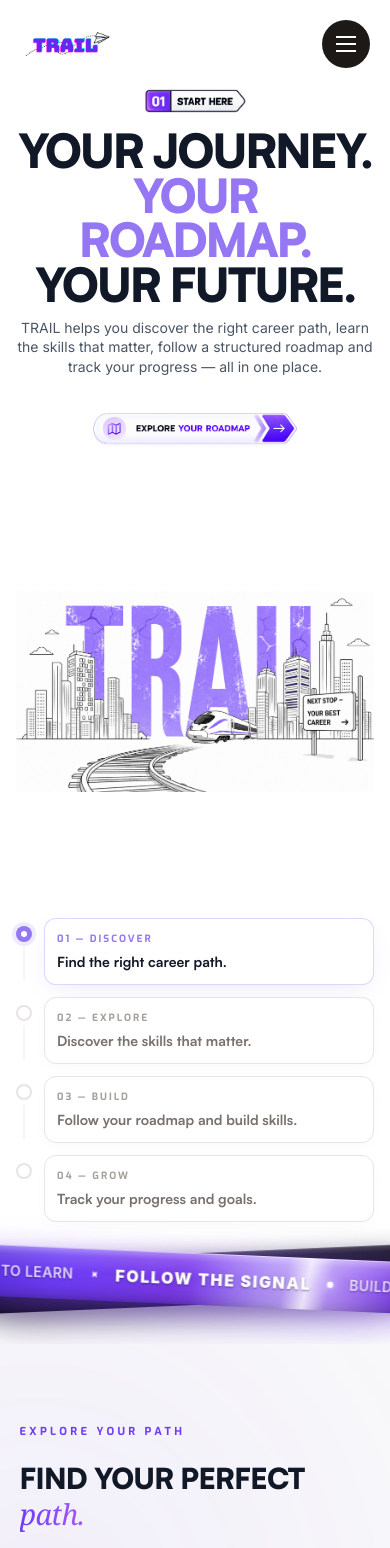
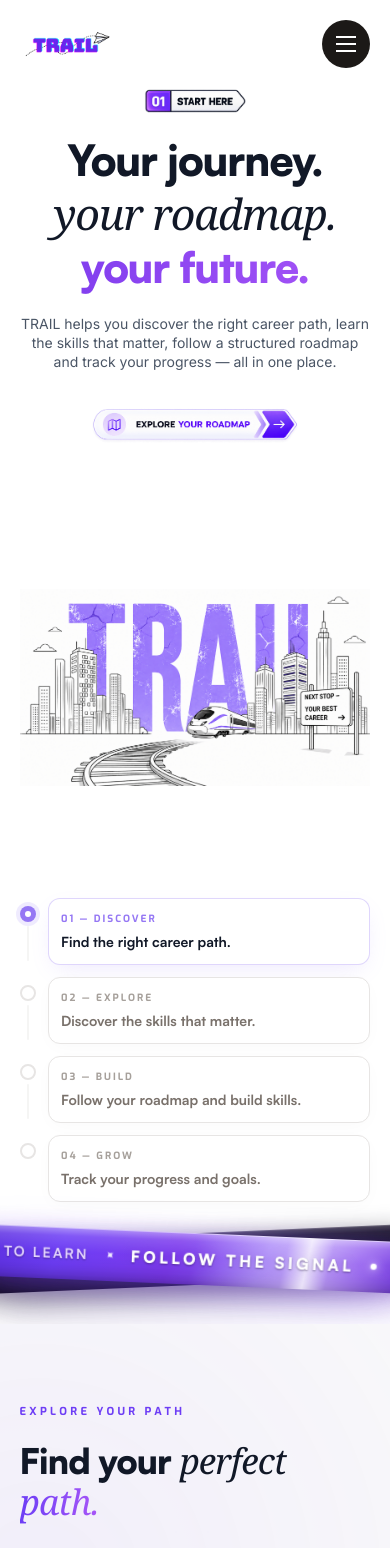
Before and after one commit to shobhitasthana1/trail-career-roadmap, a React (Vite) app in the folder trail-frontend/: page / in a window 390 px wide. Shown: the top 1548 px of the page. Built offline with nearby package versions, Linux system fonts and the light colour scheme.

Commit message:
refactor: align hero container with navbar, refine editorial headings across sections, and polish section 3 typography

```diff
--- a/trail-frontend/src/components/Section4/Section4.jsx
+++ b/trail-frontend/src/components/Section4/Section4.jsx
@@ -53,8 +53,8 @@ const Section4 = () => {
             Where Trail Excels
           </span>
 
-          <h2 className="feature-reveal font-satoshi text-[clamp(1.8rem,3.5vw,3.5rem)] lg:text-[4rem] font-black tracking-tight text-[#0F172A] mt-2 md:whitespace-nowrap">
-            EXPLORE THE POWERFUL{" "}
+          <h2 className="feature-reveal font-sans text-[clamp(1.8rem,3.5vw,3.5rem)] lg:text-[4rem] font-bold tracking-tight text-[#0F172A] mt-2 md:whitespace-nowrap">
+            Explore the powerful{" "}
             <span className="bg-gradient-to-r from-[#7C3AED] to-[#A855F7] bg-clip-text text-transparent italic font-serif font-normal lowercase">
               features.
             </span>
--- a/trail-frontend/src/components/hero/Hero.jsx
+++ b/trail-frontend/src/components/hero/Hero.jsx
@@ -134,9 +134,9 @@ const Hero = () => {
   return (
     <div
       ref={heroSectionRef}
-      /* Yahan padding-bottom ko pb-0 kiya hai taaki neeche gap na bache */
-      className="w-full min-h-screen lg:h-screen lg:max-h-screen px-4 sm:px-6 md:px-8 lg:px-10 pt-20 sm:pt-24 md:pt-24 lg:pt-20 pb-0 font-inter bg-white flex flex-col justify-center gap-4 lg:gap-0 overflow-x-hidden"
+      className="w-full min-h-screen lg:h-screen lg:max-h-screen px-5 sm:px-8 md:px-12 lg:px-20 pt-20 sm:pt-24 md:pt-24 lg:pt-20 pb-0 font-inter bg-white flex flex-col justify-center gap-4 lg:gap-0 overflow-x-hidden"
     >
+      <div className="w-full max-w-[1400px] mx-auto flex flex-col justify-center flex-1">
         <div className="flex flex-col w-full lg:flex-row lg:justify-between lg:items-center gap-6 lg:gap-4">
           <div className="flex flex-col items-center text-center lg:items-start lg:text-left w-full max-w-[560px] mx-auto lg:mx-0 lg:max-w-none mt-1 sm:mt-2 lg:w-[45%] relative z-10">
             <img
@@ -145,16 +145,17 @@ const Hero = () => {
               alt="Start Here"
             />
 
-          <div className="flex flex-col gap-0 w-full">
-            {["YOUR JOURNEY.", "YOUR ROADMAP.", "YOUR FUTURE."].map((text, i) => (
-              <h1
-                key={i}
-                className={`w-full font-satoshi text-[12vw] sm:text-[9vw] md:text-[6.5vw] lg:text-[3.6vw] xl:text-[3.4vw] font-black leading-[0.95] sm:leading-[0.9] tracking-tighter transition-all duration-500 ease-[cubic-bezier(0.25,1,0.5,1)] lg:hover:font-exo lg:hover:italic lg:hover:text-transparent lg:hover:translate-x-4 cursor-default
-                ${i === 1 ? "text-[#9577F4] lg:hover:[-webkit-text-stroke:2px_#9577F4]" : "text-[#111827] lg:hover:[-webkit-text-stroke:2px_#111827]"}`}
-              >
-                {text}
+            {/* Editorial Multi-Line Heading */}
+            <div className="flex flex-col gap-1 w-full py-2">
+              <h1 className="w-full font-satoshi text-[11vw] sm:text-[8.5vw] md:text-[6vw] lg:text-[3.4vw] xl:text-[3.2vw] font-black leading-[1.1] tracking-tight text-[#111827] transition-all duration-500 ease-out lg:hover:text-[#7C3AED] lg:hover:translate-x-3 cursor-default">
+                Your journey.
               </h1>
-            ))}
+              <h1 className="w-full font-serif italic font-normal text-[11vw] sm:text-[8.5vw] md:text-[6vw] lg:text-[3.4vw] xl:text-[3.2vw] leading-[1.1] tracking-tight text-[#111827] my-0.5 transition-all duration-500 ease-out lg:hover:text-[#A855F7] lg:hover:translate-x-3 cursor-default">
+                your roadmap.
+              </h1>
+              <h1 className="w-full font-satoshi text-[11vw] sm:text-[8.5vw] md:text-[6vw] lg:text-[3.4vw] xl:text-[3.2vw] font-black leading-[1.1] tracking-tight bg-gradient-to-r from-[#7C3AED] to-[#A855F7] bg-clip-text text-transparent pb-1 transition-all duration-500 ease-out lg:hover:translate-x-3 cursor-default">
+                your future.
+              </h1>
             </div>
 
             <p className="w-full mt-3 sm:mt-4 lg:mt-3 text-sm sm:text-base lg:text-base leading-snug text-gray-600 max-w-[420px] lg:max-w-none lg:w-4/5 font-inter">
@@ -274,6 +275,7 @@ const Hero = () => {
           </div>
         </div>
       </div>
+    </div>
   );
 };
 
--- a/trail-frontend/src/components/hero/Section1Marquee.jsx
+++ b/trail-frontend/src/components/hero/Section1Marquee.jsx
@@ -42,10 +42,10 @@ const TrackContent = ({ items, palette }) => (
           <div key={`${r}-${i}`} className="flex items-center">
             <span
               className={
-                "mx-4 sm:mx-6 md:mx-8 lg:mx-10 font-sans uppercase whitespace-nowrap " +
+                "mx-4 sm:mx-6 md:mx-8 lg:mx-10 font-satoshi uppercase whitespace-nowrap " +
                 (isPrimary
-                  ? "text-base sm:text-lg md:text-xl font-black tracking-widest"
-                  : "text-sm sm:text-base md:text-lg font-semibold tracking-wide")
+                  ? "text-base sm:text-lg md:text-xl font-black tracking-[0.2em]"
+                  : "text-sm sm:text-base md:text-lg font-bold tracking-[0.15em]")
               }
               style={{
                 color: isPrimary ? palette.primaryText : palette.secondaryText,
--- a/trail-frontend/src/components/section2/Section2.jsx
+++ b/trail-frontend/src/components/section2/Section2.jsx
@@ -79,7 +79,6 @@ const Section2 = () => {
   return (
     <section
       ref={sectionRef}
-      // Fixed: Changed rounded-t-[2.5rem] to rounded-none so top corners are completely flat and flush
       className="relative flex min-h-svh w-full flex-col overflow-hidden rounded-none bg-[#FAFAFA] pt-8"
     >
       <div className="pointer-events-none absolute inset-0 opacity-[0.06] [background:radial-gradient(circle_at_10%_20%,#6D3DF5_0,transparent_50%),radial-gradient(circle_at_90%_80%,#A855F7_0,transparent_50%)]" />
@@ -100,13 +99,19 @@ const Section2 = () => {
       <div className="relative mx-auto flex w-[90%] max-w-[1300px] flex-1 flex-col justify-center">
         <div className="grid w-full grid-cols-1 items-center gap-12 py-12 lg:grid-cols-[0.9fr_1.1fr] lg:gap-8 lg:py-6">
           <div className="flex flex-col items-start gap-5 lg:max-w-[500px] lg:gap-6">
+
+            {/* Clean Tagline */}
             <span className="s2-reveal flex items-center font-exo text-[11px] font-bold uppercase tracking-[0.3em] text-[#6D3DF5] md:text-xs">
               Explore Your Path
             </span>
 
-            <h2 className="s2-reveal font-satoshi text-[clamp(1.8rem,3.5vw,3.5rem)] lg:text-[4rem] font-black leading-tight tracking-tight text-[#111827]">
-              FIND YOUR PERFECT{" "}
-              <span className="bg-gradient-to-r from-[#6D3DF5] to-[#A855F7] bg-clip-text text-transparent italic font-serif font-normal lowercase">
+            {/* Balanced Editorial Heading with Gradient & Italic Serif */}
+            <h2 className="s2-reveal font-satoshi text-[clamp(2.2rem,4vw,3.8rem)] font-black leading-[1.15] tracking-tight text-[#111827]">
+              <span>Find your</span>{" "}
+              <span className="font-serif italic font-normal text-[#111827]">
+                perfect{" "}
+              </span>
+              <span className="bg-gradient-to-r from-[#6D3DF5] to-[#A855F7] bg-clip-text text-transparent font-serif italic font-normal pb-1 inline-block">
                 path.
               </span>
             </h2>
--- a/trail-frontend/src/components/section3/Section3.jsx
+++ b/trail-frontend/src/components/section3/Section3.jsx
@@ -39,8 +39,9 @@ const Section3 = () => {
           trigger: sectionRef.current,
           start: "top top",
           end: "+=1200%",
+          pin: true,
+          pinSpacing: true,
           scrub: 2.5,
-          pin: true,
           anticipatePin: 1,
           invalidateOnRefresh: true,
           fastScrollEnd: true,
@@ -192,7 +193,6 @@ const Section3 = () => {
   return (
     <section
       ref={sectionRef}
-
       className="relative w-full h-screen overflow-hidden bg-[#F8F8FA] z-30"
     >
       <img
@@ -215,6 +215,7 @@ const Section3 = () => {
           THREE SIMPLE STEPS
         </span>
 
+        {/* How It Works Heading - Kept Original Standard Style */}
         <h1
           ref={heading1Ref}
           className="text-[clamp(3rem,8vw,8rem)] leading-[0.9] font-satoshi font-black tracking-[-0.04em] text-center whitespace-nowrap text-white drop-shadow-[0_8px_32px_rgba(0,0,0,0.5)]"
@@ -251,11 +252,15 @@ const Section3 = () => {
             ref={text2WrapperRef}
             className="absolute inset-0 z-10 flex flex-col items-center justify-center pointer-events-none gap-4 md:gap-6 px-4 bg-[radial-gradient(circle_at_center,rgba(14,10,26,0.92)_0%,rgba(14,10,26,0.6)_40%,rgba(14,10,26,0)_80%)]"
           >
+            {/* Editorial Styled Second Heading */}
             <h1
               ref={heading2Ref}
-              className="text-[clamp(2.5rem,8vw,7.5rem)] leading-none font-satoshi font-black tracking-tighter text-center bg-clip-text text-transparent bg-gradient-to-br from-white via-white to-[#C4B5FD] drop-shadow-[0_4px_32px_rgba(124,58,237,0.2)]"
+              className="text-[clamp(2.2rem,6vw,6rem)] leading-[1.15] font-satoshi font-black tracking-tight text-center text-white drop-shadow-[0_4px_32px_rgba(124,58,237,0.2)]"
             >
-              PICK YOUR GOAL.
+              <span>Pick your</span>{" "}
+              <span className="font-serif italic font-normal text-[#C4B5FD]">
+                goal.
+              </span>
             </h1>
             <p
               ref={label2Ref}
@@ -295,7 +300,6 @@ const Section3 = () => {
 
       <div className="final-text-reveal h-full w-full absolute top-0 z-20 overflow-hidden">
         <div className="imagereveal w-full h-full relative will-change-transform">
-
           <div className="absolute inset-0 w-full h-full bg-[#F8F8FA]" />
           <div
             className="absolute inset-0 w-full h-full bg-[#0E0A1A]"
@@ -308,9 +312,16 @@ const Section3 = () => {
         </div>
 
         <div className="final-text-reveal-content h-full w-full absolute top-0 z-30 flex items-center justify-center bg-transparent">
-          <h2 className="text-[clamp(2.5rem,6vw,6rem)] leading-[1.1] font-satoshi font-black tracking-tight text-center text-white drop-shadow-[0_4px_32px_rgba(124,58,237,0.4)] px-4 text-balance pointer-events-none">
-            YOUR PATH IS CLEAR.<br className="hidden md:block" /> NOW START YOUR
-            JOURNEY.
+          {/* Editorial Styled Final Reveal Heading */}
+          <h2 className="text-[clamp(2.2rem,5vw,5.5rem)] leading-[1.15] font-satoshi font-black tracking-tight text-center text-white drop-shadow-[0_4px_32px_rgba(124,58,237,0.4)] px-4 text-balance pointer-events-none">
+            <span>Your path is clear.</span>{" "}
+            <span className="font-serif italic font-normal text-[#C4B5FD]">
+              Now start
+            </span>
+            <br />
+            <span className="bg-gradient-to-r from-[#7C3AED] to-[#A855F7] bg-clip-text text-transparent">
+              your journey.
+            </span>
           </h2>
         </div>
       </div>
--- a/trail-frontend/src/fonts.css
+++ b/trail-frontend/src/fonts.css
@@ -23,6 +23,13 @@
   font-family: "Satoshi";
   src: url("/fonts/Satoshi-Black.otf") format("opentype");
   font-weight: 900;
+  font-style: normal;
+}
+
+@font-face {
+  font-family: "Geist";
+  src: url("/fonts/Geist-Regular.otf") format("opentype");
+  font-weight: 400;
   font-style: normal;
 }
 
@@ -56,6 +63,7 @@
 
 @theme {
   --font-satoshi: "Satoshi", sans-serif;
+  --font-geist: "Geist", sans-serif;
   --font-inter: "Inter", sans-serif;
   --font-exo: "Exo", sans-serif;
 
```
Also changed, not shown: trail-frontend/src/components/Faq/FAQ.jsx (+6 -4 lines), trail-frontend/public/fonts/Geist-Regular.otf (added). Lines whose indentation alone changed are shown as unchanged.
